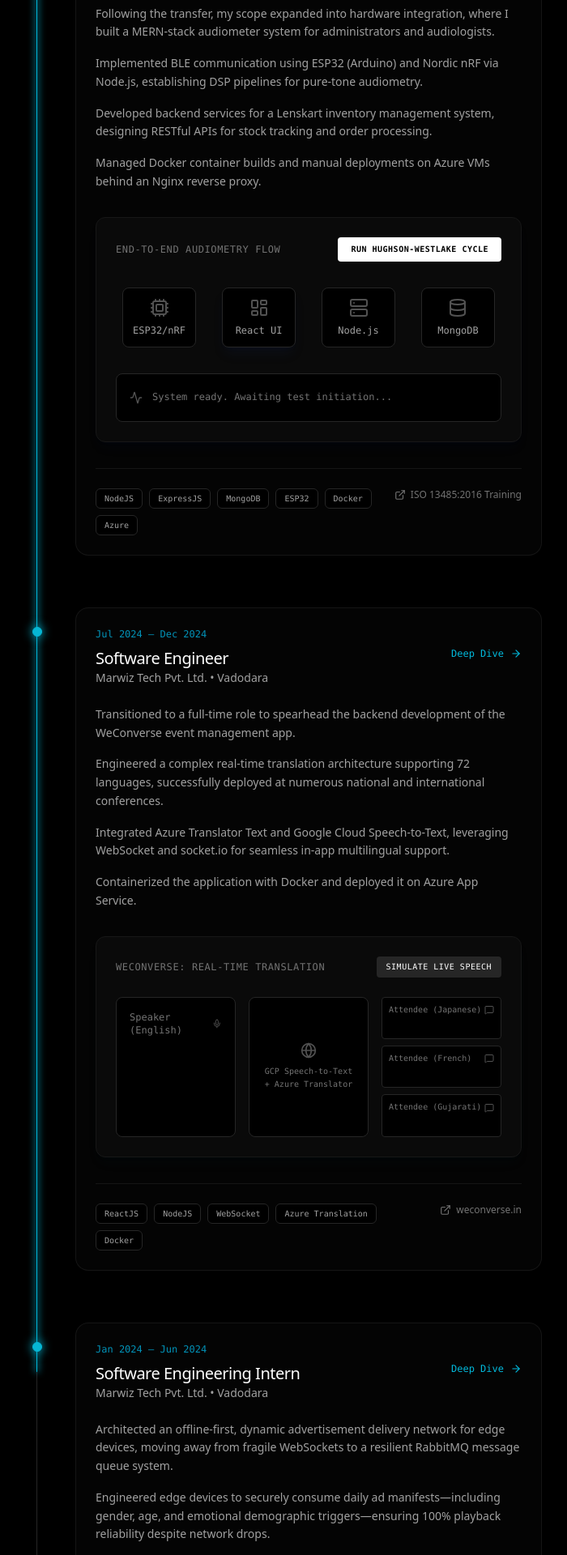
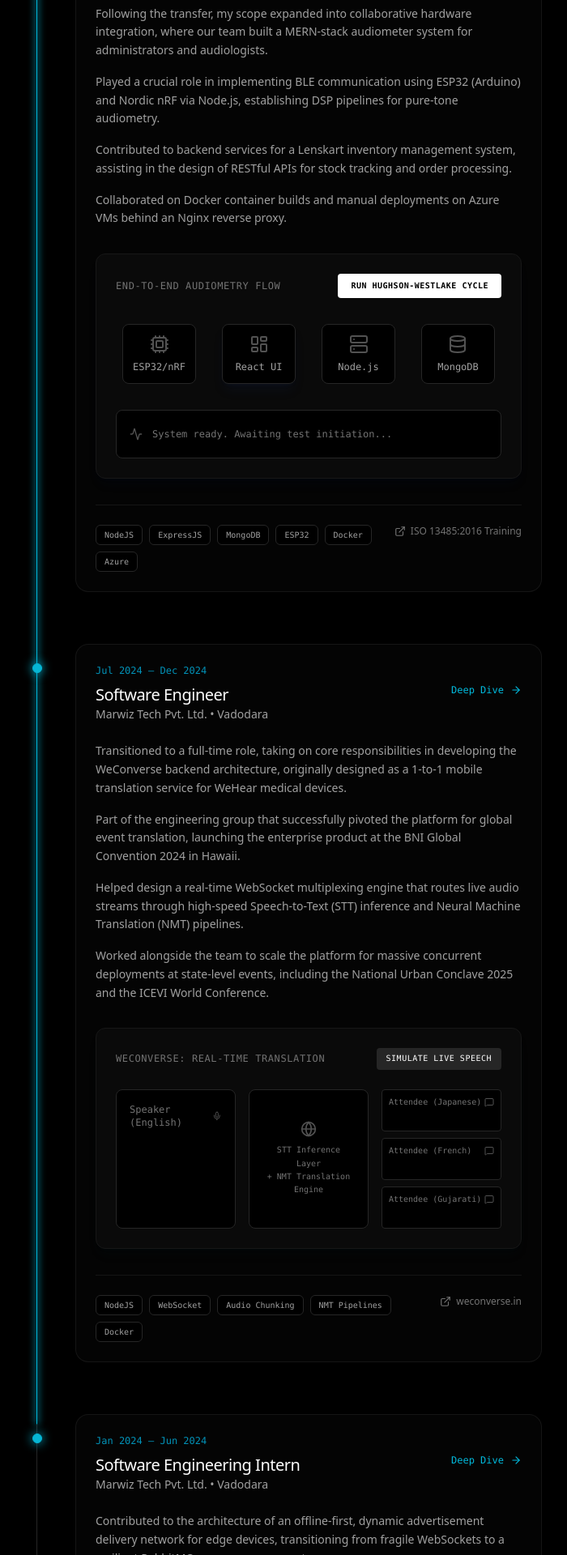
Before and after one commit to Preyash-Thakkar/preyash.jsx, a Next.js app: page / in a window 1280 px wide. Shown: the part 720-2640 px from the top of the page at 81% size, without its empty margins (283-983 px from the left). Built offline with nearby package versions, Linux system fonts and the light colour scheme.

Commit message:
fix: update local server URL in README and enhance WeConverse component with collaborative tone; refine journey descriptions for clarity and impact

```diff
--- a/components/Visualizers.tsx
+++ b/components/Visualizers.tsx
@@ -158,7 +158,7 @@ export function WeConverseDemo() {
 
         setTimeout(() => {
             setStep(3);
-        }, 3000);
+        }, 3001);
 
         setTimeout(() => {
             setStep(4);
@@ -203,7 +203,7 @@ export function WeConverseDemo() {
                 {/* Cloud Engine (Center) */}
                 <div className={`lg:col-span-4 p-4 rounded-lg border flex flex-col justify-center items-center gap-2 transition-colors duration-300 ${step >= 2 ? 'bg-blue-900/10 border-blue-500/30' : 'bg-black border-neutral-800'}`}>
                     <Globe size={20} className={step === 3 ? 'text-blue-400 animate-spin' : 'text-neutral-600'} />
-                    <span className="text-[10px] text-neutral-500 text-center leading-relaxed">GCP Speech-to-Text<br />+ Azure Translator</span>
+                    <span className="text-[10px] text-neutral-500 text-center leading-relaxed">STT Inference Layer<br />+ NMT Translation Engine</span>
                     {step === 3 && <span className="text-blue-400 text-[9px] uppercase tracking-widest mt-1">Routing 72 Channels</span>}
                 </div>
 
--- a/components/deepdives/WeConverse.tsx
+++ b/components/deepdives/WeConverse.tsx
@@ -1,38 +1,103 @@
-import { Link as LinkIcon, ExternalLink, Code2 } from 'lucide-react';
+// components/deepdives/WeConverse.tsx
+import { Link as LinkIcon, Globe, AudioLines, Code2, CheckCircle2 } from 'lucide-react';
 
 export default function WeConverse() {
     return (
         <div className="animate-in fade-in duration-500">
+
             <div className="flex flex-wrap gap-3 mb-10">
                 <a href="https://weconverse.in/" target="_blank" rel="noopener noreferrer" className="flex items-center gap-2 px-4 py-2 bg-neutral-900 border border-neutral-800 text-cyan-400 text-xs font-mono rounded hover:bg-neutral-800 transition-colors">
                     <LinkIcon size={14} /> weconverse.in
                 </a>
-                <a href="#" className="flex items-center gap-2 px-4 py-2 bg-neutral-900 border border-neutral-800 text-neutral-400 text-xs font-mono rounded hover:bg-neutral-800 hover:text-white transition-colors">
-                    <ExternalLink size={14} /> LinkedIn Event Details
-                </a>
             </div>
 
+            {/* Origin & Evolution - UPDATED FOR COLLABORATIVE TONE */}
             <div className="mb-10">
-                <h3 className="text-white text-sm font-medium tracking-wide uppercase mb-4 border-b border-neutral-800 pb-2">Real-Time Translation Architecture</h3>
+                <h3 className="text-white text-sm font-medium tracking-wide uppercase mb-3 border-b border-neutral-800 pb-2 flex items-center gap-2">
+                    <AudioLines size={16} className="text-cyan-500" /> The Pivot: From Hardware to Enterprise
+                </h3>
                 <p className="text-neutral-400 text-sm leading-relaxed mb-4">
-                    Built to support global conferences, this system routes raw audio through Google Cloud Speech-to-Text and Azure Translator. Using socket.io, the processed text is multiplexed and broadcasted in 72 different languages simultaneously with sub-second latency.
+                    WeConverse began as a backend support infrastructure intended to provide 1-to-1 live translation features for WeHear hearing aids via a mobile app. However, a requirement for real-time event translation sparked a massive architectural pivot for our team. I played a crucial role in re-engineering the backend from a singular client-server model into a highly concurrent event multiplexer capable of capturing a speaker's audio and broadcasting it in 72 native languages simultaneously.
                 </p>
             </div>
 
+            {/* Scale & Deployments */}
+            <div className="mb-10">
+                <h3 className="text-white text-sm font-medium tracking-wide uppercase mb-3 border-b border-neutral-800 pb-2 flex items-center gap-2">
+                    <Globe size={16} className="text-cyan-500" /> Global Scale & Hallmark Deployments
+                </h3>
+                <p className="text-neutral-400 text-sm leading-relaxed mb-6">
+                    The breakthrough launch occurred at the <strong>BNI Global Convention 2024 (Hawaii)</strong>, serving over 200 participants from 13+ countries. The overwhelming success cemented WeConverse as a flagship product, leading our team to deploy it at massive international and state-level summits:
+                </p>
+
+                <div className="grid grid-cols-1 md:grid-cols-2 gap-4">
+                    <div className="bg-neutral-900/50 border border-neutral-800 p-4 rounded-lg">
+                        <h4 className="text-white text-xs font-bold mb-2 flex items-start gap-2">
+                            <CheckCircle2 size={14} className="text-cyan-500 shrink-0 mt-0.5" />
+                            National Urban Conclave 2025
+                        </h4>
+                        <p className="text-neutral-500 text-[11px] leading-relaxed">
+                            Attended by the Hon’ble Chief Minister of Gujarat and 150+ national mayors. Ensured seamless multilingual communication for critical urban transformation policies.
+                        </p>
+                    </div>
+
+                    <div className="bg-neutral-900/50 border border-neutral-800 p-4 rounded-lg">
+                        <h4 className="text-white text-xs font-bold mb-2 flex items-start gap-2">
+                            <CheckCircle2 size={14} className="text-cyan-500 shrink-0 mt-0.5" />
+                            ICEVI World Conference (BPA) 2024
+                        </h4>
+                        <p className="text-neutral-500 text-[11px] leading-relaxed">
+                            Global meet for the Blind People Association, requiring hyper-reliable, low-latency audio stream processing for visually impaired delegates.
+                        </p>
+                    </div>
+
+                    <div className="bg-neutral-900/50 border border-neutral-800 p-4 rounded-lg">
+                        <h4 className="text-white text-xs font-bold mb-2 flex items-start gap-2">
+                            <CheckCircle2 size={14} className="text-cyan-500 shrink-0 mt-0.5" />
+                            Business Networking Zirvesi 2025
+                        </h4>
+                        <p className="text-neutral-500 text-[11px] leading-relaxed">
+                            High-stakes corporate networking summit utilizing the platform for cross-border business negotiations.
+                        </p>
+                    </div>
+
+                    <div className="bg-neutral-900/50 border border-neutral-800 p-4 rounded-lg">
+                        <h4 className="text-white text-xs font-bold mb-2 flex items-start gap-2">
+                            <CheckCircle2 size={14} className="text-cyan-500 shrink-0 mt-0.5" />
+                            BNI Convention Turkey
+                        </h4>
+                        <p className="text-neutral-500 text-[11px] leading-relaxed">
+                            Continued global expansion, handling rapid, multi-dialect Turkish/English cross-translations.
+                        </p>
+                    </div>
+                </div>
+            </div>
+
+            {/* Code Snippet */}
             <div>
                 <h3 className="text-white text-sm font-medium tracking-wide uppercase mb-4 border-b border-neutral-800 pb-2 flex items-center gap-2">
-                    <Code2 size={16} /> Stream Multiplexer
+                    <Code2 size={16} /> Audio Stream Multiplexing Core
                 </h3>
                 <div className="bg-[#0a0a0a] border border-neutral-800 rounded-lg p-4 overflow-x-auto">
                     <pre className="text-[11px] font-mono leading-loose text-neutral-300">
-                        <code className="text-purple-400">async function</code> <code className="text-blue-400">handleTranslationStream</code>(payload) {'{\n'}
-                        {'  '}const {'{'} audioData, targetLangs {'}'} = payload;{'\n'}
-                        {'  '}try {'{\n'}
-                        {'    '}const transcription = <code className="text-purple-400">await</code> GCP.SpeechToText(audioData);{'\n'}
-                        {'    '}const translations = <code className="text-purple-400">await</code> Azure.translate(transcription, targetLangs);{'\n'}
-                        {'    '}socket.broadcast(translations);{'\n'}
-                        {'  }'} catch (err) {'{\n'}
-                        {'    '}logger.error(<code className="text-green-400">'Translation failure'</code>, err);{'\n'}
+                        <code className="text-neutral-500">// Abstracted Event Audio Router</code>{'\n'}
+                        <code className="text-blue-400">class</code> <code className="text-green-400">AudioStreamMultiplexer</code> {'{\n'}
+                        {'  '}<code className="text-blue-400">async</code> <code className="text-green-400">processLiveStream</code>(audioChunk, activeRooms) {'{\n'}
+                        {'    '}try {'{\n'}
+                        {'      '}<code className="text-neutral-500">// 1. Pipe chunk to high-speed STT inference layer</code>{'\n'}
+                        {'      '}const transcript = <code className="text-purple-400">await</code> SpeechInferenceEngine.decode(audioChunk);{'\n\n'}
+                        {'      '}<code className="text-neutral-500">// 2. Concurrent Neural Machine Translation (NMT)</code>{'\n'}
+                        {'      '}const translations = <code className="text-purple-400">await</code> Promise.all({' \n'}
+                        {'        '}activeRooms.map(room {'=>'} NMT_Pipeline.translate(transcript, room.targetLang)){'\n'}
+                        {'      '});{'\n\n'}
+                        {'      '}<code className="text-neutral-500">// 3. WebSocket Broadcast to isolated language channels</code>{'\n'}
+                        {'      '}translations.forEach((text, index) {'=>'} {'{\n'}
+                        {'        '}const targetChannel = activeRooms[index].channelId;{'\n'}
+                        {'        '}socketServer.to(targetChannel).emit(<code className="text-green-400">'live_captions'</code>, text);{'\n'}
+                        {'      }'});{'\n'}
+                        {'    '}  catch (err) {'{\n'}
+                        {'      '}logger.error(<code className="text-green-400">'Stream processing degraded'</code>, err);{'\n'}
+                        {'    }'}{'\n'}
                         {'  }'}{'\n'}
                         {'}'}
                     </pre>
--- a/data/journey.ts
+++ b/data/journey.ts
@@ -8,11 +8,11 @@ export const journeyData = [
         location: "Ahmedabad",
         type: "corporate",
         description: [
-            "WeConverse was a joint venture between Marwiz and WeHear. As a core developer of the architecture, I was offered a transfer to WeHear to explore new challenges and scale their platforms.",
-            "Following the transfer, my scope expanded into hardware integration, where I built a MERN-stack audiometer system for administrators and audiologists.",
-            "Implemented BLE communication using ESP32 (Arduino) and Nordic nRF via Node.js, establishing DSP pipelines for pure-tone audiometry.",
-            "Developed backend services for a Lenskart inventory management system, designing RESTful APIs for stock tracking and order processing.",
-            "Managed Docker container builds and manual deployments on Azure VMs behind an Nginx reverse proxy."
+            "WeConverse was a joint venture between Marwiz and WeHear. After serving as a core contributor to the architecture, I transferred to WeHear to help scale their platforms and tackle new engineering challenges.",
+            "Following the transfer, my scope expanded into collaborative hardware integration, where our team built a MERN-stack audiometer system for administrators and audiologists.",
+            "Played a crucial role in implementing BLE communication using ESP32 (Arduino) and Nordic nRF via Node.js, establishing DSP pipelines for pure-tone audiometry.",
+            "Contributed to backend services for a Lenskart inventory management system, assisting in the design of RESTful APIs for stock tracking and order processing.",
+            "Collaborated on Docker container builds and manual deployments on Azure VMs behind an Nginx reverse proxy."
         ],
         techStack: ["NodeJS", "ExpressJS", "MongoDB", "ESP32", "Docker", "Azure"],
         credentials: [
@@ -30,12 +30,12 @@ export const journeyData = [
         location: "Vadodara",
         type: "corporate",
         description: [
-            "Transitioned to a full-time role to spearhead the backend development of the WeConverse event management app.",
-            "Engineered a complex real-time translation architecture supporting 72 languages, successfully deployed at numerous national and international conferences.",
-            "Integrated Azure Translator Text and Google Cloud Speech-to-Text, leveraging WebSocket and socket.io for seamless in-app multilingual support.",
-            "Containerized the application with Docker and deployed it on Azure App Service."
+            "Transitioned to a full-time role, taking on core responsibilities in developing the WeConverse backend architecture, originally designed as a 1-to-1 mobile translation service for WeHear medical devices.",
+            "Part of the engineering group that successfully pivoted the platform for global event translation, launching the enterprise product at the BNI Global Convention 2024 in Hawaii.",
+            "Helped design a real-time WebSocket multiplexing engine that routes live audio streams through high-speed Speech-to-Text (STT) inference and Neural Machine Translation (NMT) pipelines.",
+            "Worked alongside the team to scale the platform for massive concurrent deployments at state-level events, including the National Urban Conclave 2025 and the ICEVI World Conference."
         ],
-        techStack: ["ReactJS", "NodeJS", "WebSocket", "Azure Translation", "Docker"],
+        techStack: ["NodeJS", "WebSocket", "Audio Chunking", "NMT Pipelines", "Docker"],
         credentials: [
             {
                 label: "weconverse.in",
@@ -51,10 +51,10 @@ export const journeyData = [
         location: "Vadodara",
         type: "corporate",
         description: [
-            "Architected an offline-first, dynamic advertisement delivery network for edge devices, moving away from fragile WebSockets to a resilient RabbitMQ message queue system.",
-            "Engineered edge devices to securely consume daily ad manifests—including gender, age, and emotional demographic triggers—ensuring 100% playback reliability despite network drops.",
-            "Optimized high-volume analytics dashboards using Redis caching to instantly aggregate real-time ad performance across distributed locations, devices, and brands.",
-            "Spearheaded direct client interactions and full-stack development for custom B2B solutions, including an employee task management system for Uma Inc. and the Pushtishangar e-commerce platform."
+            "Contributed to the architecture of an offline-first, dynamic advertisement delivery network for edge devices, transitioning from fragile WebSockets to a resilient RabbitMQ message queue system.",
+            "Assisted in engineering edge devices to securely consume daily ad manifests—ensuring high playback reliability despite network drops.",
+            "Helped optimize high-volume analytics dashboards using Redis caching to aggregate real-time ad performance across distributed locations.",
+            "Participated in direct client interactions and full-stack development for custom B2B solutions, including an employee task management system for Uma Inc. and the Pushtishangar e-commerce platform."
         ],
         techStack: ["NodeJS", "RabbitMQ", "Redis", "MongoDB", "ExpressJS"]
     },
@@ -66,10 +66,10 @@ export const journeyData = [
         location: "Vadodara",
         type: "corporate",
         description: [
-            "Transitioned from academic environments to a rigorous professional setting, marking a profound and overwhelming shift in my engineering mindset.",
+            "Transitioned from academic environments to a rigorous professional setting, marking a profound shift in my engineering mindset.",
             "Adapted to strict production-grade development standards, navigating intensive code reviews, fixed architectural structures, and professional version control workflows.",
-            "Applied foundational web technology concepts to architect 'Snap Stream', a real-world digital signage application.",
-            "Mastered WebSocket fundamentals to bridge mobile interfaces with public displays, establishing real-time session links via QR code scanning."
+            "Collaborated on 'Snap Stream', applying foundational web technology concepts to a real-world digital signage application.",
+            "Gained hands-on experience with WebSockets to bridge mobile interfaces with public displays, establishing real-time session links via QR code scanning."
         ],
         techStack: ["NodeJS", "WebSocket", "ReactJS", "ExpressJS"]
     },
@@ -83,7 +83,8 @@ export const journeyData = [
         description: [
             "Graduated with a 9.19/10 CGPA, focusing intensely on systems-level programming, data structures, and algorithmic complexity.",
             "Built rigorous academic foundations across core computer science domains: Operating Systems, Database Management Systems, Computer Networks, and Distributed Cloud Architecture.",
-            "Emphasized rigorous Software Engineering practices, prioritizing clean architectural diagrams, modular system design, and production-grade technical documentation."
+            "Emphasized Software Engineering practices, prioritizing clean architectural diagrams, modular system design, and comprehensive technical documentation.",
+            "Partnered with peers to build multiple academic projects, applying theoretical knowledge into practical, full-stack, and data-driven applications."
         ],
         techStack: ["DBMS", "OS", "Computer Networks", "Cloud Computing", "Software Engineering"],
         credentials: [
```
Also changed, not shown: 2 other files (tests, documents, lock files or other folders).
